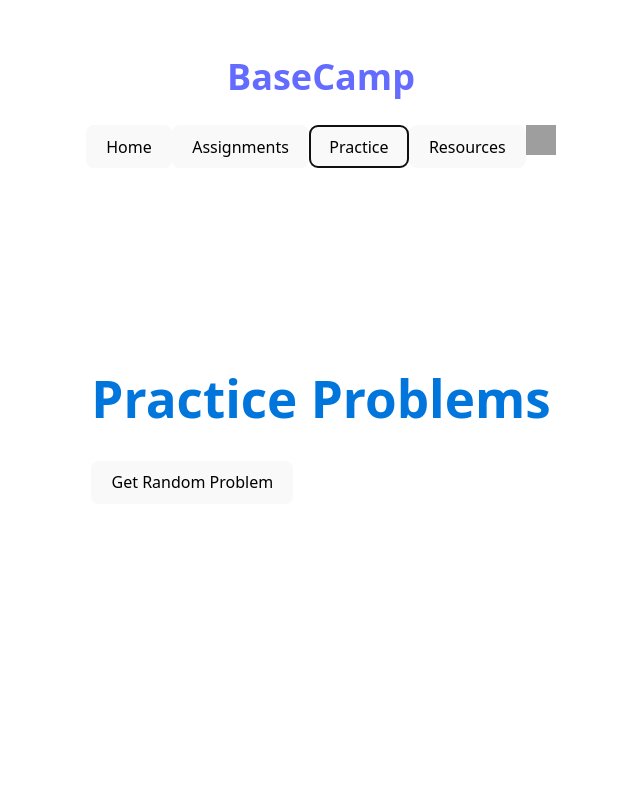
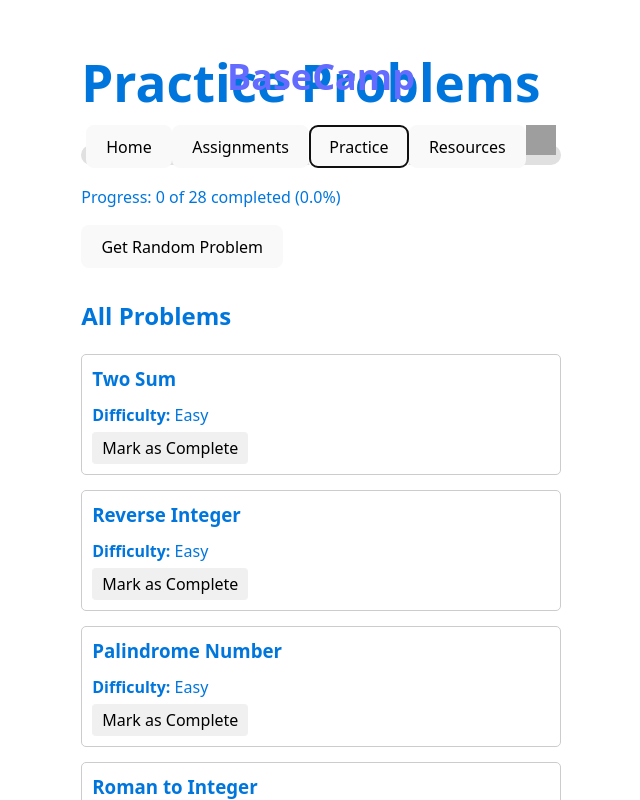
Before and after one commit to notmjm/AppDevProject, a React (Vite) app: page / in a window 1280 px wide. Both pictures are taken after a click on the button "Practice". Shown: the top 800 px of the page, without its empty margins (319-959 px from the left). Built offline with nearby package versions, Linux system fonts and the light colour scheme; grey boxes are pictures that could not be loaded.

Commit message:
Pratice problems progress bar

```diff
--- a/src/pages/Practice.tsx
+++ b/src/pages/Practice.tsx
@@ -1,4 +1,4 @@
-import React, { useState } from "react";
+import React, { useState, useEffect } from "react";
 
 interface Problem {
   title: string;
@@ -181,6 +181,14 @@ const problems: Problem[] = [
 function Practice() {
   const [problem, setProblem] = useState<Problem | null>(null);
   const [loading, setLoading] = useState(false);
+  const [completedProblems, setCompletedProblems] = useState<Set<string>>(() => {
+    const saved = localStorage.getItem('completedProblems');
+    return new Set(saved ? JSON.parse(saved) : []);
+  });
+
+  useEffect(() => {
+    localStorage.setItem('completedProblems', JSON.stringify([...completedProblems]));
+  }, [completedProblems]);
 
   const fetchRandomProblem = () => {
     setLoading(true);
@@ -191,9 +199,39 @@ function Practice() {
     }, 500);
   };
 
+  const toggleProblemCompletion = (title: string) => {
+    const newCompleted = new Set(completedProblems);
+    if (newCompleted.has(title)) {
+      newCompleted.delete(title);
+    } else {
+      newCompleted.add(title);
+    }
+    setCompletedProblems(newCompleted);
+  };
+
+  const progressPercentage = (completedProblems.size / problems.length) * 100;
+
   return (
     <div>
       <h1>Practice Problems</h1>
+
+      {/* Progress Bar */}
+      <div style={{
+        width: '100%',
+        backgroundColor: '#e0e0e0',
+        borderRadius: '10px',
+        marginBottom: '20px'
+      }}>
+        <div style={{
+          width: `${progressPercentage}%`,
+          backgroundColor: '#4CAF50',
+          height: '20px',
+          borderRadius: '10px',
+          transition: 'width 0.3s ease-in-out'
+        }} />
+      </div>
+      <p>Progress: {completedProblems.size} of {problems.length} completed ({progressPercentage.toFixed(1)}%)</p>
+
       <button onClick={fetchRandomProblem} disabled={loading}>
         {loading ? "Loading..." : "Get Random Problem"}
       </button>
@@ -203,11 +241,64 @@ function Practice() {
           <h2>{problem.title}</h2>
           <p><strong>Difficulty:</strong> {problem.difficulty}</p>
           <p>{problem.description}</p>
-          <a href={problem.url} target="_blank" rel="noreferrer">
-            Go to Problem
-          </a>
+          <div style={{ display: 'flex', justifyContent: 'space-between', alignItems: 'center' }}>
+            <a href={problem.url} target="_blank" rel="noreferrer">
+              Go to Problem
+            </a>
+            <button
+              onClick={() => toggleProblemCompletion(problem.title)}
+              style={{
+                backgroundColor: completedProblems.has(problem.title) ? '#4CAF50' : '#f0f0f0',
+                color: completedProblems.has(problem.title) ? 'white' : 'black',
+                border: 'none',
+                padding: '8px 16px',
+                borderRadius: '4px',
+                cursor: 'pointer'
+              }}
+            >
+              {completedProblems.has(problem.title) ? 'Completed ✓' : 'Mark as Complete'}
+            </button>
+          </div>
         </div>
       )}
+
+      {/* Problem List with Completion Status */}
+      <div style={{ marginTop: '30px' }}>
+        <h2>All Problems</h2>
+        <div style={{
+          display: 'grid',
+          gridTemplateColumns: 'repeat(auto-fill, minmax(300px, 1fr))',
+          gap: '15px'
+        }}>
+          {problems.map((p) => (
+            <div
+              key={p.title}
+              style={{
+                border: '1px solid #ccc',
+                padding: '10px',
+                borderRadius: '5px',
+                backgroundColor: completedProblems.has(p.title) ? '#e8f5e9' : 'white'
+              }}
+            >
+              <h3 style={{ margin: '0 0 10px 0' }}>{p.title}</h3>
+              <p style={{ margin: '5px 0' }}><strong>Difficulty:</strong> {p.difficulty}</p>
+              <button
+                onClick={() => toggleProblemCompletion(p.title)}
+                style={{
+                  backgroundColor: completedProblems.has(p.title) ? '#4CAF50' : '#f0f0f0',
+                  color: completedProblems.has(p.title) ? 'white' : 'black',
+                  border: 'none',
+                  padding: '5px 10px',
+                  borderRadius: '4px',
+                  cursor: 'pointer'
+                }}
+              >
+                {completedProblems.has(p.title) ? 'Completed ✓' : 'Mark as Complete'}
+              </button>
+            </div>
+          ))}
+        </div>
+      </div>
     </div>
   );
 }
```
